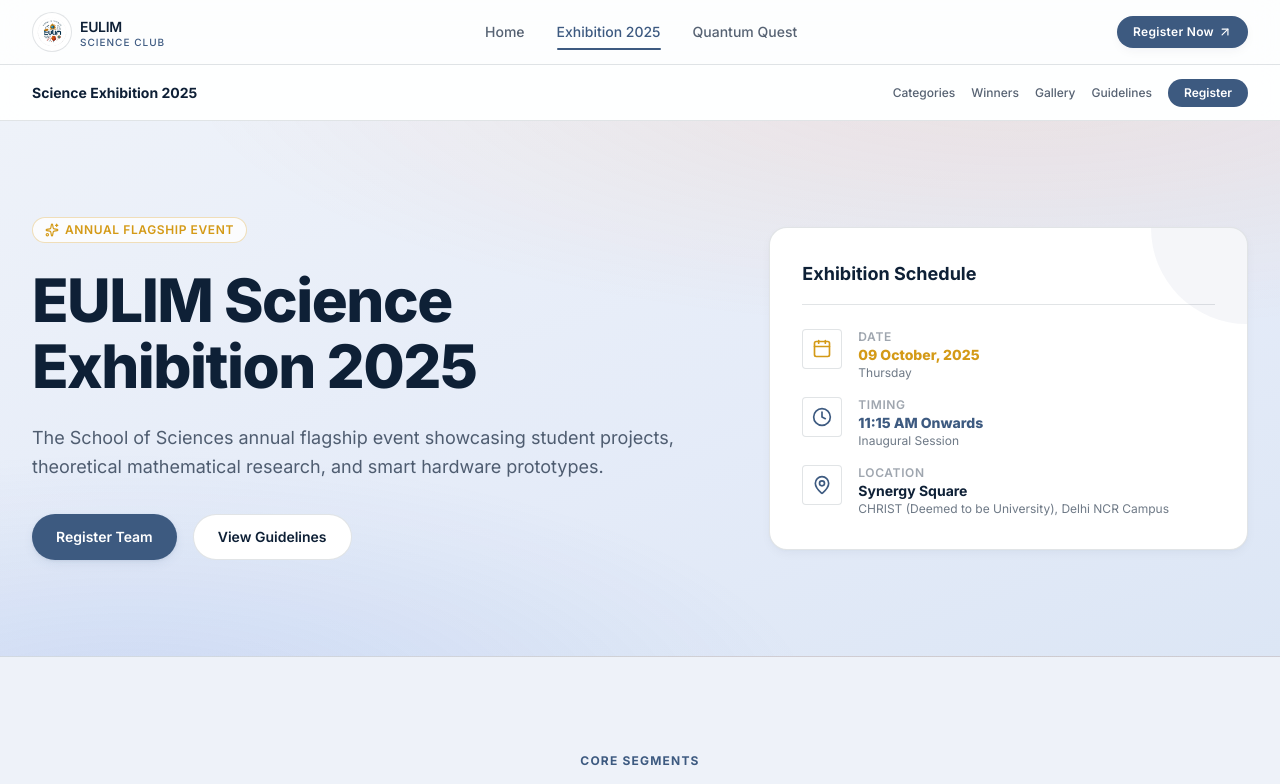
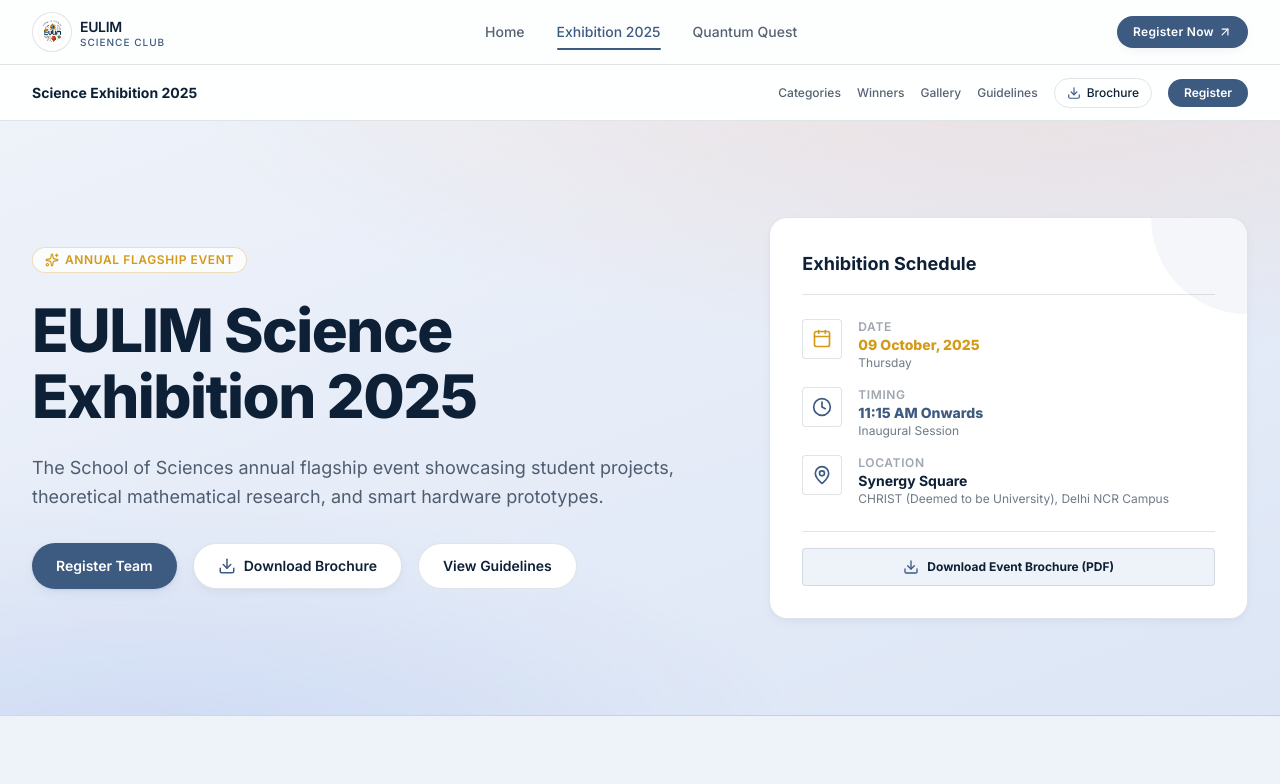
Before and after one commit to abhisarxverma/eulim-club, a Next.js app: page /exhibition in a window 1280 px wide. Shown: the top 784 px of the page. Built offline with nearby package versions, Linux system fonts and the light colour scheme.

Commit message:
Add the science exhibition brocure and add the download brocure button

```diff
--- a/app/exhibition/page.tsx
+++ b/app/exhibition/page.tsx
@@ -180,6 +180,14 @@
           <Link href="#winners" className="text-xs font-medium text-brand-blue/70 hover:text-brand-cyan transition-colors hidden sm:block">Winners</Link>
           <Link href="#gallery" className="text-xs font-medium text-brand-blue/70 hover:text-brand-cyan transition-colors hidden sm:block">Gallery</Link>
           <Link href="#guidelines" className="text-xs font-medium text-brand-blue/70 hover:text-brand-cyan transition-colors hidden sm:block">Guidelines</Link>
+          <a
+            href="/EULIM_Science_Exhibition_2025_Brochure.pdf"
+            download="EULIM_Science_Exhibition_2025_Brochure.pdf"
+            className="inline-flex items-center justify-center gap-1.5 px-3 py-1.5 text-xs font-medium text-brand-blue border border-brand-border hover:border-brand-cyan/40 hover:bg-brand-bg-muted rounded-pill transition-all active:scale-95"
+          >
+            <Download className="w-3.5 h-3.5 text-brand-cyan" />
+            Brochure
+          </a>
           <Link href="#register" className="inline-flex items-center justify-center px-4 py-1.5 text-xs font-semibold text-white bg-brand-cyan hover:bg-brand-cyan/95 rounded-pill transition-all active:scale-95">
             Register
           </Link>
@@ -211,6 +219,14 @@
                 >
                   Register Team
                 </Link>
+                <a
+                  href="/EULIM_Science_Exhibition_2025_Brochure.pdf"
+                  download="EULIM_Science_Exhibition_2025_Brochure.pdf"
+                  className="inline-flex items-center justify-center gap-2 px-6 py-3 text-sm font-semibold text-brand-blue bg-white border border-brand-border rounded-pill hover:bg-brand-bg-muted hover:border-brand-cyan/40 transition-all duration-200 transform active:scale-95 shadow-sm"
+                >
+                  <Download className="w-4.5 h-4.5 text-brand-cyan" />
+                  Download Brochure
+                </a>
                 <Link
                   href="#guidelines"
                   className="inline-flex items-center justify-center px-6 py-3 text-sm font-semibold text-brand-blue bg-brand-card border border-brand-border rounded-pill hover:bg-brand-border transition-all duration-200 transform active:scale-95"
@@ -262,6 +278,17 @@
                       <p className="text-xs text-brand-blue/60">CHRIST (Deemed to be University), Delhi NCR Campus</p>
                     </div>
                   </div>
+                </div>
+
+                <div className="pt-4 border-t border-brand-border">
+                  <a
+                    href="/EULIM_Science_Exhibition_2025_Brochure.pdf"
+                    download="EULIM_Science_Exhibition_2025_Brochure.pdf"
+                    className="w-full inline-flex items-center justify-center gap-2 px-4 py-2.5 text-xs font-bold text-brand-blue bg-brand-bg-muted hover:bg-brand-border border border-brand-border rounded transition-all active:scale-95"
+                  >
+                    <Download className="w-4 h-4 text-brand-cyan" />
+                    Download Event Brochure (PDF)
+                  </a>
                 </div>
               </div>
             </div>
--- a/app/page.tsx
+++ b/app/page.tsx
@@ -521,7 +521,7 @@
 
           {/* Campuses Bento Grid */}
           <div className="space-y-6">
-            <h3 className="text-base font-bold text-brand-blue tracking-tight text-center">Our Campuses</h3>
+            <h3 className="text-base font-bold text-brand-blue tracking-tight text-center">Campuses of CHRIST (Deemed to be University)</h3>
 
             <div className="grid grid-cols-1 sm:grid-cols-2 lg:grid-cols-6 gap-4">
               {campuses.map((campus, i) => {
```
Also changed, not shown: 1 other file (tests, documents, lock files or other folders).
